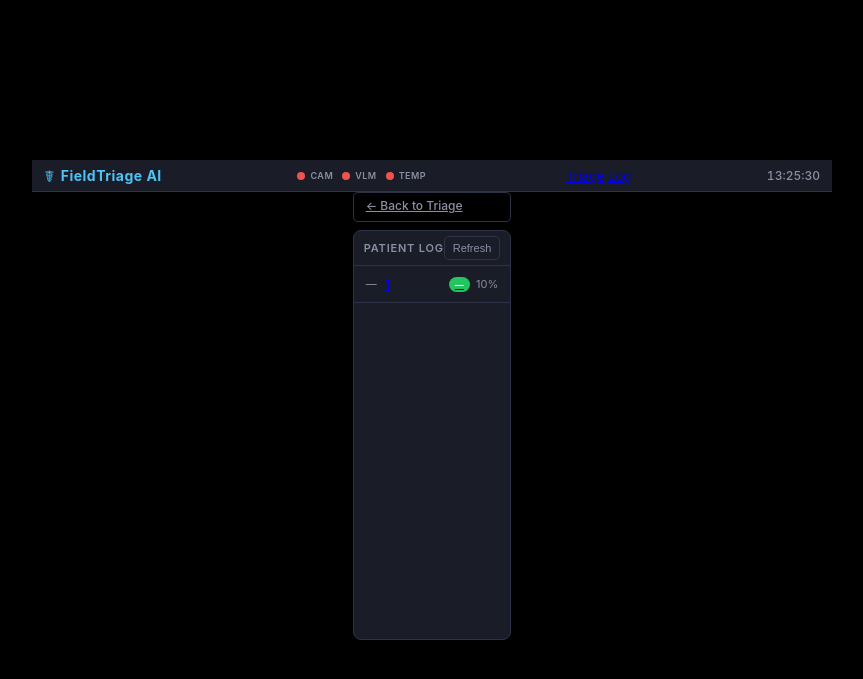
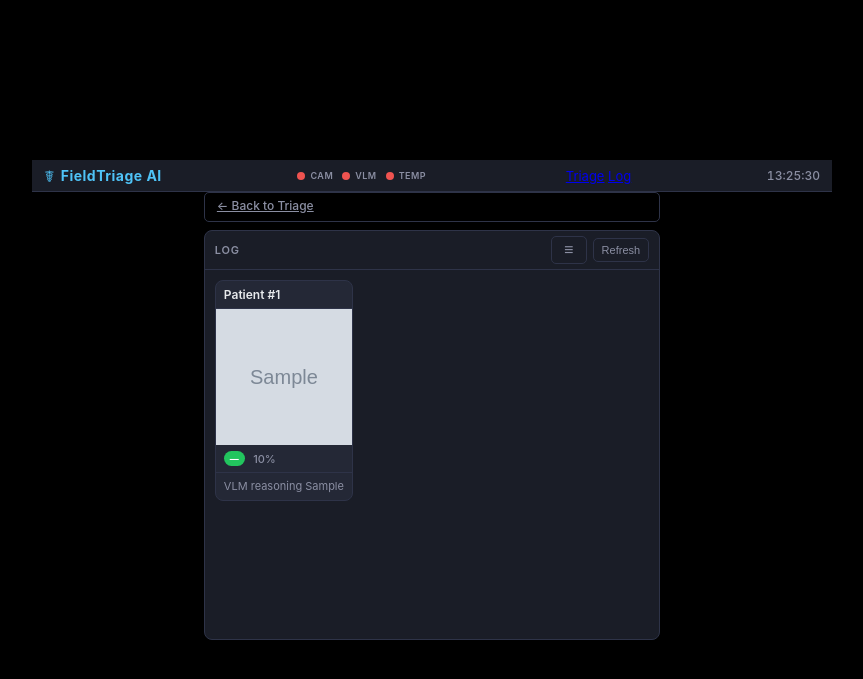
Before and after one commit to Lucalini/scuhackathon-, a FastAPI app: template templates/log.html in a window 1280 px wide. Shown: the top 679 px of the page, without its empty margins (208-1071 px from the left). Run offline with FastAPI, Linux system fonts and the light colour scheme; the template is opened without the code that fills it: most values are stand-ins (such as "Sample title", 1, 10 or a date in 2020); grey boxes marked "Sample" are stand-in pictures.

Commit message:
Working 3xInf UI scroll for Log

```diff
--- a/main.py
+++ b/main.py
@@ -129,7 +129,10 @@ async def page_detail(request: Request, entry_id: int):
     entry = await database.get_entry(entry_id)
     if entry is None:
         return JSONResponse({"detail": "Entry not found"}, status_code=404)
-    return templates.TemplateResponse("detail.html", {"request": request, "entry": entry})
+    return templates.TemplateResponse(
+        "detail.html",
+        {"request": request, "entry": entry, "entry_id": entry_id},
+    )
 
 
 @app.get("/classic")
--- a/static/css/style.css
+++ b/static/css/style.css
@@ -649,20 +649,61 @@ html, body {
 .confidence-bar-fill.severity-2 { background: #f59e0b; }
 .confidence-bar-fill.severity-3 { background: #ef4444; }
 
-/* patient log list */
+/* log tab — large 3 thumbnails per row, click opens expanded view */
 .log-page .back-link { margin-bottom: 8px; display: inline-block; }
-.log-list { flex: 1; overflow-y: auto; min-height: 0; }
-.log-list-item {
-  display: flex; align-items: center; gap: 8px; padding: 10px 12px;
-  border-bottom: 1px solid var(--border); cursor: pointer;
-  transition: background 0.15s;
+.log-panel .panel-header { display: flex; align-items: center; justify-content: space-between; }
+.log-header-actions { display: flex; align-items: center; gap: 6px; }
+.log-sort-btn { font-size: 16px; padding: 4px 8px; min-width: 36px; }
+.log-catalog {
+  flex: 1; min-height: 0; overflow-y: auto;
+  display: grid; grid-template-columns: repeat(3, 1fr);
+  grid-auto-rows: minmax(200px, auto); gap: 10px;
+  padding: 10px; align-content: start;
 }
-.log-list-item:hover, .log-list-item:active { background: var(--surface-2); }
-.log-list-item .log-time { flex-shrink: 0; font-size: 11px; color: var(--text-dim); }
-.log-list-item .log-patient { flex: 1; font-weight: 500; min-width: 0; }
-.log-list-item .log-meta { display: flex; align-items: center; gap: 6px; flex-shrink: 0; }
-.log-list-item .log-confidence { font-size: 11px; color: var(--text-dim); }
-.log-list-empty { padding: 24px; text-align: center; color: var(--text-dim); font-size: 13px; }
+.log-catalog--empty { display: flex; align-items: center; justify-content: center; }
+.log-catalog-empty {
+  padding: 32px 24px; text-align: center; color: var(--text-dim); font-size: 14px;
+  max-width: 280px; line-height: 1.5;
+}
+.log-catalog-item {
+  display: flex; flex-direction: column; text-decoration: none; color: inherit;
+  min-width: 0; min-height: 0;
+  border-radius: var(--radius); overflow: hidden; background: var(--surface-2);
+  border: 1px solid var(--border); cursor: pointer;
+  transition: border-color 0.15s, background 0.15s, box-shadow 0.15s;
+}
+.log-catalog-item:hover, .log-catalog-item:active {
+  border-color: var(--accent); background: var(--surface); box-shadow: 0 0 0 2px var(--accent);
+}
+.log-catalog-patient {
+  padding: 6px 8px; font-size: 12px; font-weight: 600; color: var(--text);
+  border-bottom: 1px solid var(--border); flex-shrink: 0;
+}
+/* square thumb via padding-bottom hack (reliable cross-browser) */
+.log-catalog-thumb {
+  position: relative; width: 100%; flex-shrink: 0;
+  height: 0; padding-bottom: 100%; background: #000; overflow: hidden;
+}
+.log-catalog-thumb img {
+  position: absolute; top: 0; left: 0; width: 100%; height: 100%;
+  object-fit: cover; display: block;
+}
+.log-catalog-noimg {
+  position: absolute; top: 0; left: 0; width: 100%; height: 100%;
+  display: flex; align-items: center; justify-content: center;
+  font-size: 36px; color: var(--text-dim); background: var(--surface-2);
+}
+.log-catalog-badges {
+  display: flex; align-items: center; gap: 8px; padding: 6px 8px; flex-wrap: wrap;
+  border-bottom: 1px solid var(--border);
+}
+.log-catalog-confidence { font-size: 11px; color: var(--text-dim); font-weight: 500; }
+.log-catalog-escalated { font-size: 14px; }
+.log-catalog-reasoning {
+  padding: 6px 8px; font-size: 11px; color: var(--text-dim); line-height: 1.35;
+  overflow: hidden; display: -webkit-box; -webkit-line-clamp: 2; -webkit-box-orient: vertical;
+  flex: 1; min-height: 0;
+}
 
 /* entry detail */
 .detail-page .back-link { margin-bottom: 8px; display: inline-block; }
--- a/static/js/app.js
+++ b/static/js/app.js
@@ -257,7 +257,7 @@
     updateClock();
     setInterval(updateClock, 1000);
 
-    if (document.getElementById("log-list") || document.getElementById("detail-content")) {
+    if (document.getElementById("log-list") || document.getElementById("log-catalog") || document.getElementById("detail-content")) {
       return;
     }
 
--- a/static/js/log-detail.js
+++ b/static/js/log-detail.js
@@ -97,6 +97,15 @@
       return;
     }
 
+    const serverRendered = contentEl.getAttribute("data-server-rendered") === "true";
+    if (serverRendered) {
+      const btnEscalate = document.getElementById("btn-escalate");
+      if (btnEscalate && !btnEscalate.disabled) {
+        btnEscalate.onclick = () => escalateEntry(entryId);
+      }
+      return;
+    }
+
     try {
       const res = await fetch("/api/entries/" + entryId);
       if (!res.ok) {
@@ -182,7 +191,7 @@
   }
 
   function init() {
-    if (document.getElementById("log-list")) {
+    if (document.getElementById("log-list") || document.getElementById("log-catalog")) {
       window.refreshLogList = function () { window.location.reload(); };
       var refreshBtn = document.getElementById("log-refresh");
       if (refreshBtn) refreshBtn.addEventListener("click", function () { window.location.reload(); });
--- a/templates/log.html
+++ b/templates/log.html
@@ -4,23 +4,32 @@
 {% block content %}
 <div class="log-page" style="display: flex; flex-direction: column; height: calc(480px - 32px); overflow: hidden;">
   <a href="/" class="btn btn-outline back-link">← Back to Triage</a>
-  <div class="panel" style="flex: 1; min-height: 0; display: flex; flex-direction: column;">
+  <div class="panel log-panel" style="flex: 1; min-height: 0; display: flex; flex-direction: column;">
     <div class="panel-header">
-      <span class="panel-title">Patient log</span>
-      <button type="button" class="btn btn-sm btn-outline" id="log-refresh" title="Refresh list" onclick="window.location.reload()">Refresh</button>
+      <span class="panel-title">Log</span>
+      <div class="log-header-actions">
+        <button type="button" class="btn btn-sm btn-outline log-sort-btn" id="log-sort-btn" title="Sort" aria-label="Sort">≡</button>
+        <button type="button" class="btn btn-sm btn-outline" id="log-refresh" title="Refresh" onclick="window.location.reload()">Refresh</button>
+      </div>
     </div>
-    <div id="log-list" class="log-list">
-      <div id="log-list-empty" class="log-list-empty {% if entries %}hidden{% endif %}">No entries yet. Capture from the Triage screen.</div>
+    <div id="log-catalog" class="log-catalog {% if not entries %}log-catalog--empty{% endif %}" data-server-rendered="true">
+      <div id="log-catalog-empty" class="log-catalog-empty {% if entries %}hidden{% endif %}">No entries yet. Capture from the Triage screen.</div>
       {% for entry in entries %}
-      <a href="/log/{{ entry.id }}" class="log-list-item">
-        <span class="log-time">{{ (entry.timestamp or entry.created_at) | relative_time }}</span>
-        <span class="log-patient">{{ entry.patient_id or ('Patient #' ~ entry.id) }}</span>
-        <span class="log-meta">
+      <a href="/log/{{ entry.id }}" class="log-catalog-item" title="Click to open expanded view">
+        <span class="log-catalog-patient">Patient #{{ entry.patient_id or entry.id }}</span>
+        <div class="log-catalog-thumb">
+          {% if entry.image_filename %}
+          <img src="/api/captures/{{ entry.image_filename }}" alt="" />
+          {% else %}
+          <span class="log-catalog-noimg">🖼</span>
+          {% endif %}
+        </div>
+        <div class="log-catalog-badges">
           <span class="severity-badge severity-badge--small severity-{{ entry.severity if (entry.severity is not none and 0 <= entry.severity <= 3) else 1 }}">{{ entry.severity | severity_label }}</span>
-          <span class="log-confidence">{{ (entry.confidence | round(0)) if entry.confidence is not none else '—' }}{% if entry.confidence is not none %}%{% endif %}</span>
-          {% if entry.escalated %} ⚠️{% endif %}
-          {% if entry.synced %} ☁️{% endif %}
-        </span>
+          <span class="log-catalog-confidence">{% if entry.confidence is not none %}{{ entry.confidence | round(0) }}%{% else %}—{% endif %}</span>
+          {% if entry.escalated %}<span class="log-catalog-escalated" title="Escalated">⚠</span>{% endif %}
+        </div>
+        <p class="log-catalog-reasoning">VLM reasoning {{ (entry.vlm_reasoning or '—')[:60] }}{% if (entry.vlm_reasoning or '')|length > 60 %}…{% endif %}</p>
       </a>
       {% endfor %}
     </div>
```
Also changed, not shown: templates/detail.html (+22 -10 lines).
